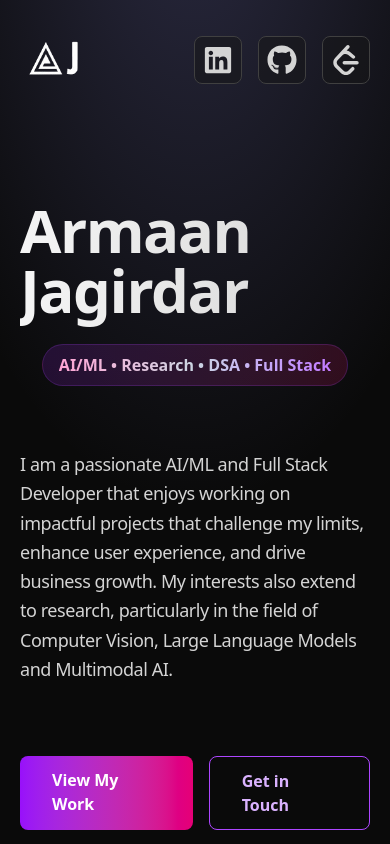
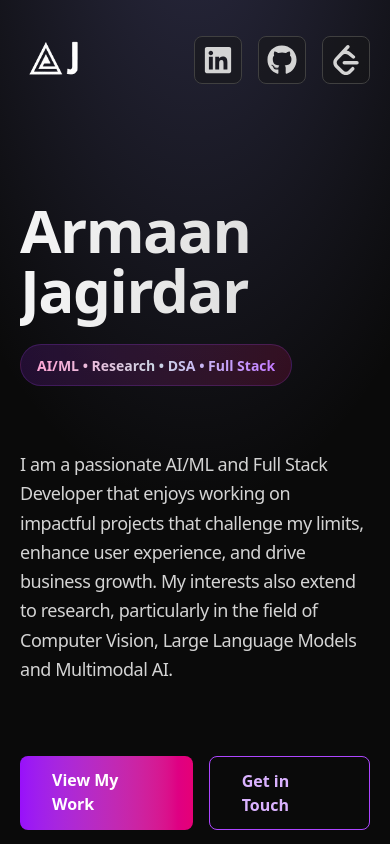
Before and after one commit to Armaan457/Portfolio-Website, a React (Vite) app: page / in a window 390 px wide. Shown: the top 844 px of the page. Built offline with nearby package versions, Linux system fonts and the light colour scheme.

Commit message:
fixed responsiveness

```diff
--- a/src/components/Experience.jsx
+++ b/src/components/Experience.jsx
@@ -36,7 +36,7 @@ const Experience = () => {
                         whileInView={{ opacity: 1, scale: 1 }}
                         initial={{ opacity: 0, scale: 0.95 }}
                         transition={{ type: "tween", ease: "linear", duration: 0.28 }}
-                        className="w-full lg:w-1/4 transform-gpu">
+                        className="w-full lg:w-1/4 mb-4 lg:mb-0 transform-gpu">
                             <div className="flex items-center gap-4">
                                 <div className="hidden lg:block relative">
                                     <div className="w-6 h-6 bg-gradient-to-r from-purple-600 to-pink-600 rounded-full border-4 border-neutral-950"></div>
--- a/src/components/Hero.jsx
+++ b/src/components/Hero.jsx
@@ -26,18 +26,16 @@ const Hero = () => {
                 Armaan Jagirdar
             </motion.h1>
 
-            <motion.div
+            <motion.span
                 variants={container(0.15)}
                 initial="hidden"
                 animate="visible"
-                className="inline-block"
+                className="px-4 py-2 rounded-full bg-gradient-to-r from-purple-900/30 to-pink-900/30 border border-purple-500/20 mb-6 inline-block self-start"
             >
-                <span className="px-4 py-2 rounded-full bg-gradient-to-r from-purple-900/30 to-pink-900/30 border border-purple-500/20 mb-6 inline-block">
-                    <span className="bg-gradient-to-r from-pink-300 via-slate-300 to-purple-400 bg-clip-text text-transparent font-semibold">
-                        AI/ML • Research • DSA • Full Stack
-                    </span>
+                <span className="bg-gradient-to-r from-pink-300 via-slate-300 to-purple-400 bg-clip-text text-transparent font-semibold text-sm sm:text-base">
+                    AI/ML • Research • DSA • Full Stack
                 </span>
-            </motion.div>
+            </motion.span>
 
             <motion.p
                          variants={container(0.3)}
--- a/src/components/Projects.jsx
+++ b/src/components/Projects.jsx
@@ -30,7 +30,7 @@ const Projects = () => {
                     {/* Gradient background */}
                     <div className="absolute -inset-0.5 bg-gradient-to-r from-purple-600 to-pink-600 rounded-lg blur opacity-0 group-hover:opacity-30 transition duration-500 -z-10"></div>
 
-                    <div className="flex flex-col lg:flex-row gap-4 p-4 rounded-lg border border-neutral-700 hover:border-purple-500 bg-neutral-900/50 hover:bg-neutral-900/80 transition-all duration-300">
+                    <div className="flex flex-col lg:flex-row gap-4 p-4 rounded-lg border border-neutral-700 hover:border-purple-300 bg-neutral-900/50 hover:bg-neutral-900/80 transition-all duration-300">
                         {/* Image Section */}
                         <motion.div
                         className="w-full lg:w-2/5 flex-shrink-0">
```
